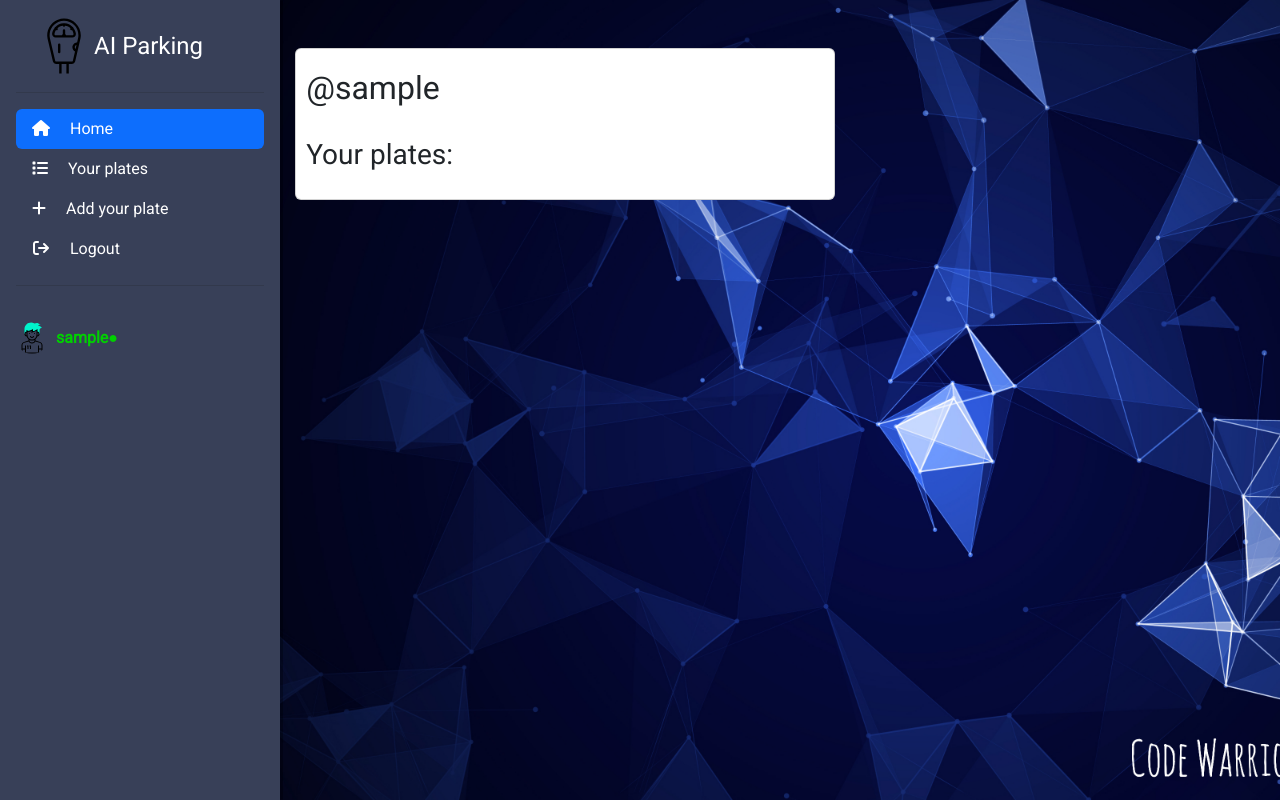
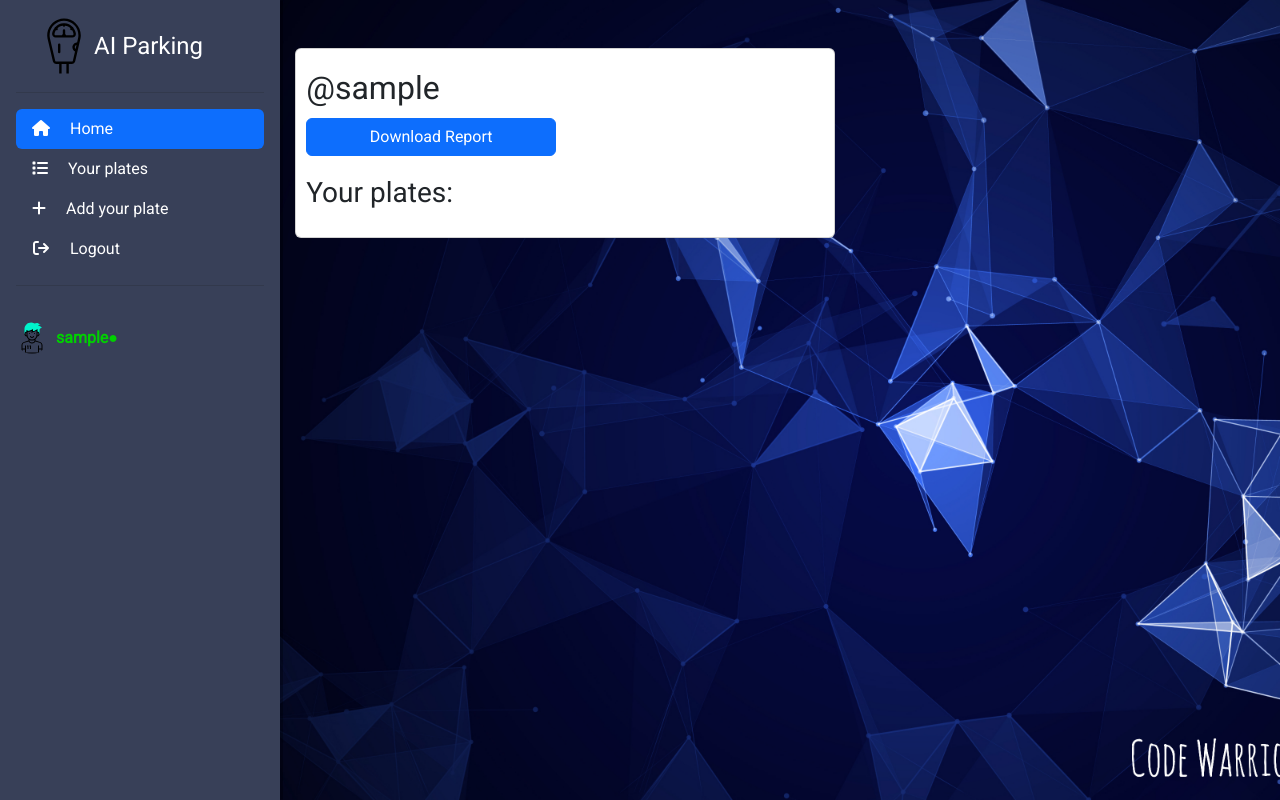
Before and after one commit to olegdenko/ParkSpot_Monitor, a Django app: page /users/show_plates/ in a window 1280 px wide. Run offline with Django 5.2, Linux system fonts and the light colour scheme; the visitor is signed in with stand-in values (Sample User, id 1).

Commit message:
downloading .csv with sessions history added

```diff
--- a/park_spot_monitor/users/templates/users/show_plates.html
+++ b/park_spot_monitor/users/templates/users/show_plates.html
@@ -3,8 +3,10 @@
 
 {% block content %}
 
+
 <div class="card mt-5" style="max-width: 540px;">
     <h2 style="margin-left: 10px;">@{{user.username}}</h2>
+    <a href="{% url 'users:generate_report_csv' %}" class="btn btn-primary" style="margin-left: 10px; width: 250px;">Download Report</a>
     <h3 style="margin-left: 10px;">Your plates:</h3>
     <ul>
     {% for plate in plates %}
--- a/park_spot_monitor/users/urls.py
+++ b/park_spot_monitor/users/urls.py
@@ -1,6 +1,6 @@
 from django.urls import path
 from django.contrib.auth.views import LoginView, LogoutView, PasswordResetDoneView, PasswordResetConfirmView, PasswordResetCompleteView
-from .views import RegisterView, ResetPasswordView, logout_view, user_dashboard, top_up_balance, add_plate, show_plates, manage_plate, delete_plate,blocked_account_view
+from .views import RegisterView, ResetPasswordView, logout_view, user_dashboard, top_up_balance, add_plate, show_plates, manage_plate, delete_plate,blocked_account_view, generate_report_csv
 
 
 from .forms import LoginForm
@@ -29,4 +29,5 @@ urlpatterns = [
      path('add_plate/', add_plate, name='add_plate'),
      path('blocked_account/', blocked_account_view, name='blocked_account'),
      path('delete_plate/<int:plate_id>', delete_plate, name='delete_plate'),
+     path('generate_report_csv/', generate_report_csv, name='generate_report_csv'),
 ]
--- a/park_spot_monitor/users/views.py
+++ b/park_spot_monitor/users/views.py
@@ -13,6 +13,10 @@ from .models import Balance, Sessions, Plates
 from django.contrib.auth import logout
 from django.shortcuts import redirect
 from django.contrib.auth.decorators import login_required
+
+import csv
+from django.http import HttpResponse
+
 
 @login_required
 def logout_view(request):
@@ -101,3 +105,26 @@ def blocked_account_view(request):
 def delete_plate(request, plate_id):
     Plates.objects.get(id=plate_id, user_id=request.user.id).delete()
     return redirect(to='users:show_plates')
+
+
+# Sessions report
+@login_required
+def generate_report_csv(request):
+    sessions = Sessions.objects.all()
+
+    field_names = ['Plate', 'User', 'Entrance Time', 'Exit Time']
+
+    response = HttpResponse(content_type='text/csv')
+    response['Content-Disposition'] = 'attachment; filename="parking_report.csv"'
+
+    writer = csv.DictWriter(response, fieldnames=field_names)
+    writer.writeheader()
+
+    for session in sessions:
+        writer.writerow({
+            'Plate': session.plate.plate,
+            'User': session.plate.user.username,
+            'Entrance Time': session.entrance_time,
+            'Exit Time': session.exit_time if session.exit_time else "Not exited yet"
+        })
+    return response
```
Also changed, not shown: 1 other file.
